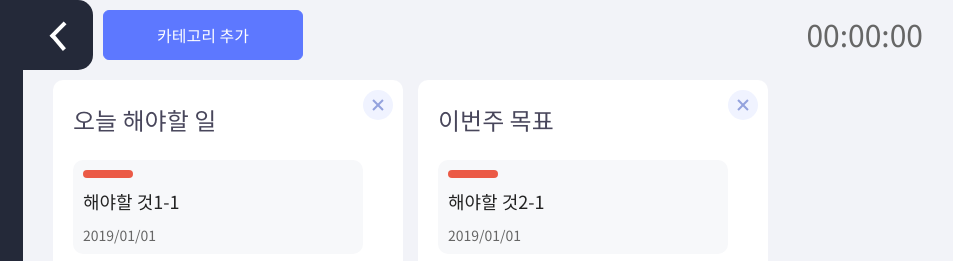
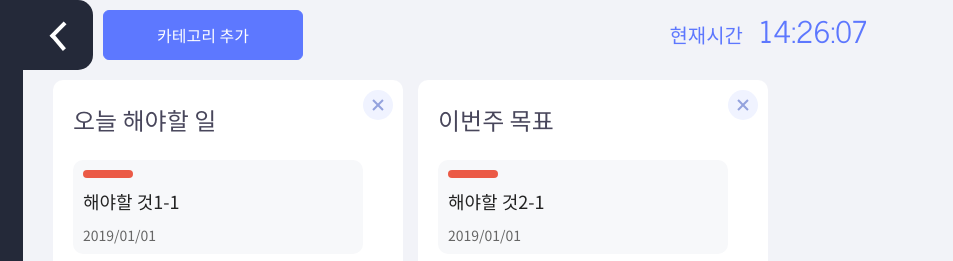
Before and after one commit to go-lani/onello, a website: page public/index.html in a window 1280 px wide. Shown: the top 261 px of the page, 327-1280 px from the left. Drawn offline with Linux system fonts and the light colour scheme.

Commit message:
feat: add time function

```diff
--- a/public/assets/css/fonts.css
+++ b/public/assets/css/fonts.css
@@ -32,3 +32,10 @@
 	font-weight: 700;
 	src: url('../fonts/Cabin-700.woff') format('woff');
 }
+
+@font-face {
+	font-family: NewsCycle;
+	font-style: normal;
+	font-weight: 400;
+	src: url('../fonts/NewsCycle-400.woff') format('woff');
+}
--- a/public/assets/css/layout.css
+++ b/public/assets/css/layout.css
@@ -179,15 +179,32 @@
 /* digital-clock 영역 */
 .utils-area {
   overflow: hidden;
-  padding: 0 0 0 50px;
+  padding: 0 50px;
   margin-bottom: 20px;
 }
 
-.utils-area .digital-clock {
+.digital-clock {
   float: right;
+  font-size: 0;
+}
+
+.digital-clock .title {
+  display: inline-block;
+  margin: 0 10px 0 0;
+  font-size: 2rem;
+  line-height: 5rem;
+  color: #5d77fe;
+}
+.digital-time {
+  display: inline-block;
+  width: 120px;
+  font-family: NewsCycle;
   font-size: 3rem;
-  line-height: 5rem;
+  line-height: 4rem;
+  text-align: center;
+  color: #5d77fe;
 }
+
 
 /* 대제목 추가 버튼 */
 .create-btn-box {
--- a/public/assets/js/dragdrop.js
+++ b/public/assets/js/dragdrop.js
@@ -10,7 +10,6 @@ function drag(e) {
 }
 
 function drop(e) {
-  console.warn('drop');
   const targetId = e.dataTransfer.getData('targetId');
   e.preventDefault();
   e.target.appendChild(document.getElementById(targetId));
@@ -18,8 +17,6 @@ function drop(e) {
 
 function onDrop(event) {
   const id = event.dataTransfer.getData('text');
-
-  console.log(id);
 
   const draggableElement = document.getElementById(id);
 
--- a/public/assets/js/time.js
+++ b/public/assets/js/time.js
@@ -1,6 +1,33 @@
 (function () {
+  const $timer = document.querySelector('.digital-time');
   const date = new Date();
   let hour = date.getHours();
   let minute = date.getMinutes();
   let second = date.getSeconds();
+
+  const currentTime = () => {
+    $timer.textContent = `${hour < 10 ? '0' + hour : hour}:${minute < 10 ? '0' + minute : minute}:${second < 10 ? '0' + second : second}`
+  };
+
+  const timer = () => {
+    second += 1;
+    if (second > 59) {
+      second = 0;
+      minute += 1;
+
+      if (minute > 59) {
+        minute = 0;
+        hour += 1;
+
+        if (hour > 23) {
+          hour = 0;
+        }
+      }
+    }
+    currentTime();
+  };
+
+  setInterval(() => {
+    timer();
+  }, 1000);
 }());
--- a/public/index.html
+++ b/public/index.html
@@ -51,10 +51,13 @@
 			</div>
 			<button type="button" class="menu-close"><span class="a11y-hidden">열기</span></button>
 		</aside>
-		<main id="main" role="main">
+		<div id="main" role="main">
 			<section class="utils-area">
-				<h2 class="a11y-hidden">현재시간</h2>
-				<div class="digital-clock">00:00:00</div>
+				<h2 class="a11y-hidden">카테고리 추가 영역</h2>
+				<div class="digital-clock">
+					<span class="title">현재시간</span>
+					<span class="digital-time">00:00:00</span>
+				</div>
 				<div class="create-btn-box">
 					<button type="button" class="btn50 c4 create-main-work" style="width: 200px;">카테고리 추가</button>
 					<input type="text" class="main-create-input" style="width: 200px;" placeholder="카테고리명을 입력해주세요">
@@ -233,7 +236,7 @@
 					</ul>
 				</div>
 			</section>
-		</main>
+		</div>
 	</div>
 </body>
 </html>
```
Also changed, not shown: public/assets/fonts/NewsCycle-400.woff (added).
